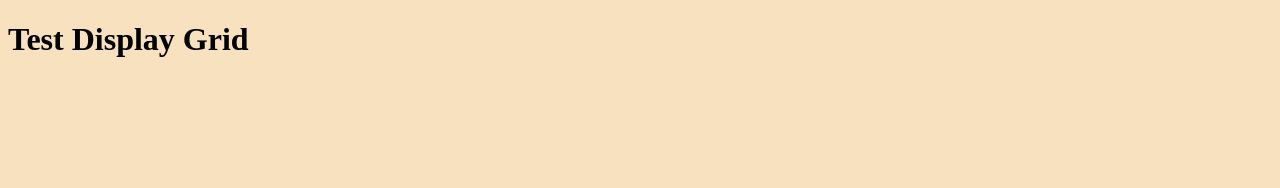
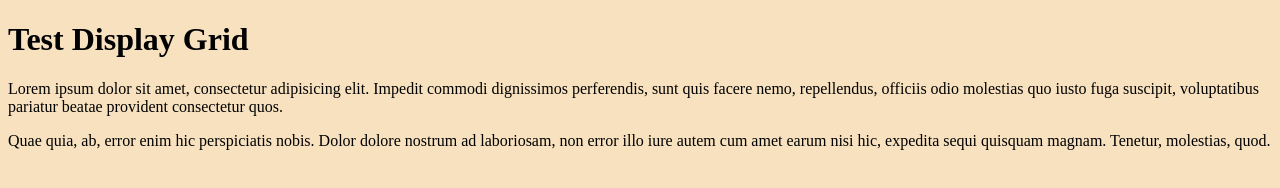
Before and after one commit to Hazmat88/Test_05_HTML-CSS_DISPLAY-GRID, a plain HTML site: page index.html in a window 1280 px wide. Drawn offline with Linux system fonts and the light colour scheme.

```diff
--- a/index.html
+++ b/index.html
@@ -19,6 +19,8 @@
             <div class="grid7"></div>
             <div class="grid8"></div>
 
+            <p>Lorem ipsum dolor sit amet, consectetur adipisicing elit. Impedit commodi dignissimos perferendis, sunt quis facere nemo, repellendus, officiis odio molestias quo iusto fuga suscipit, voluptatibus pariatur beatae provident consectetur quos.</p>
+            <p>Quae quia, ab, error enim hic perspiciatis nobis. Dolor dolore nostrum ad laboriosam, non error illo iure autem cum amet earum nisi hic, expedita sequi quisquam magnam. Tenetur, molestias, quod.</p>
 
 </body>
 </html>
```
Also changed, not shown: 5 other files.
